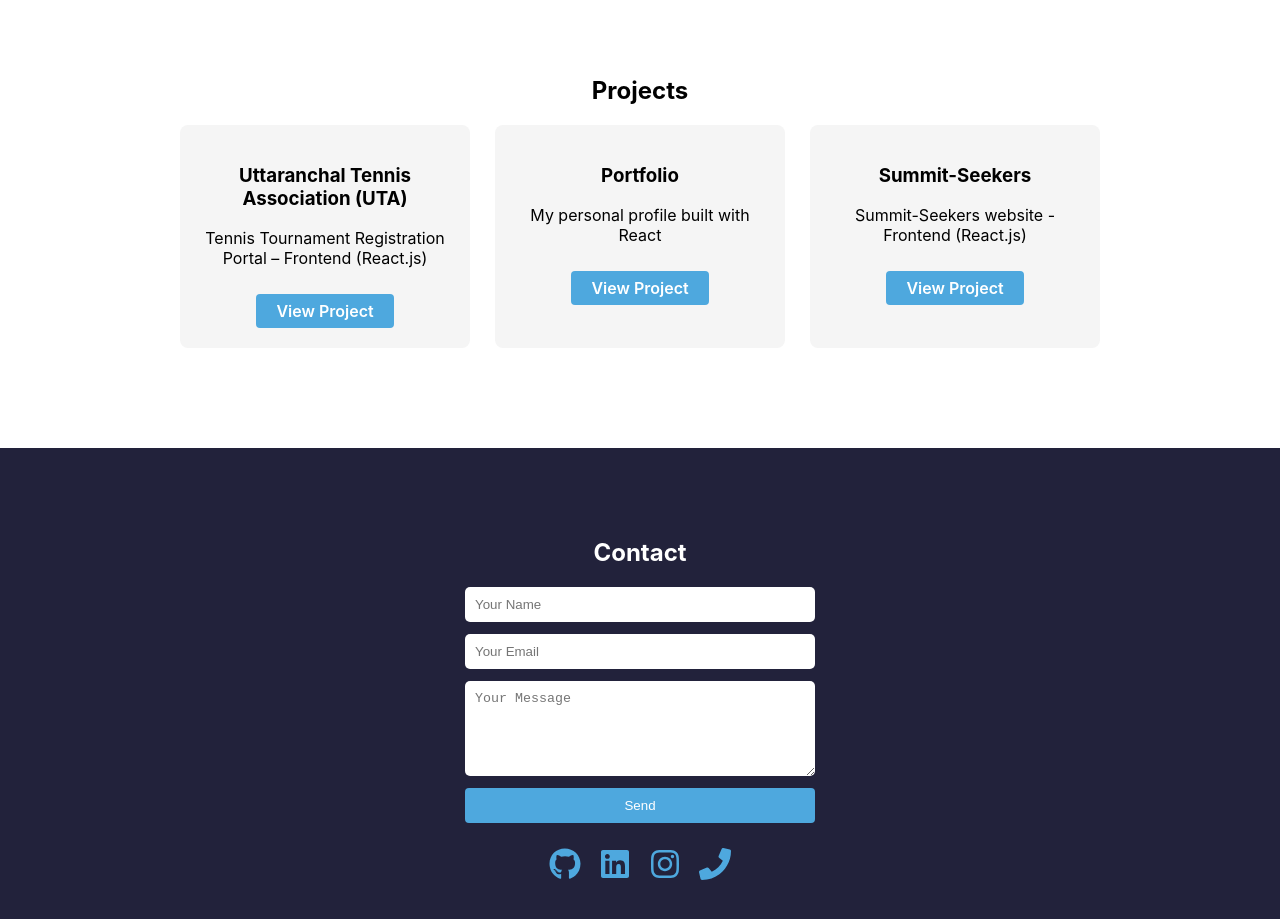
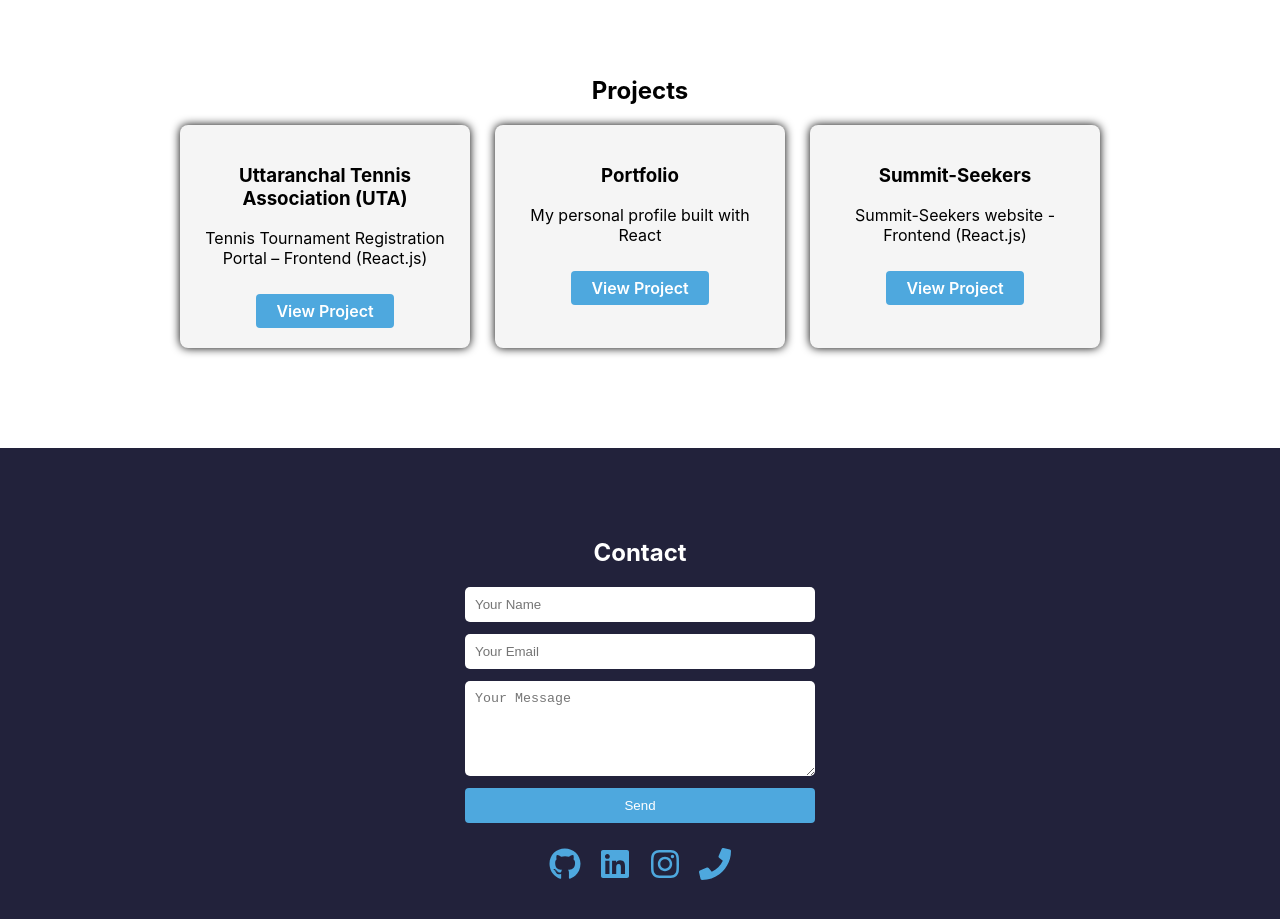
Before and after one commit to vipul0072/my-personal-portfolio, a React (Create React App) app: page / in a window 1280 px wide. Shown: the part 1920-2839 px from the top of the page. Built offline with nearby package versions, Linux system fonts and the light colour scheme.

Commit message:
Add box shadow to card styles

```diff
--- a/src/style/Projects.css
+++ b/src/style/Projects.css
@@ -14,6 +14,7 @@
   background: #f5f5f5;
   border-radius: 8px;
   padding: 20px;
+  box-shadow : 0 0 10px black;
   transition: transform 0.3s;
 }
 .card:hover {
```
